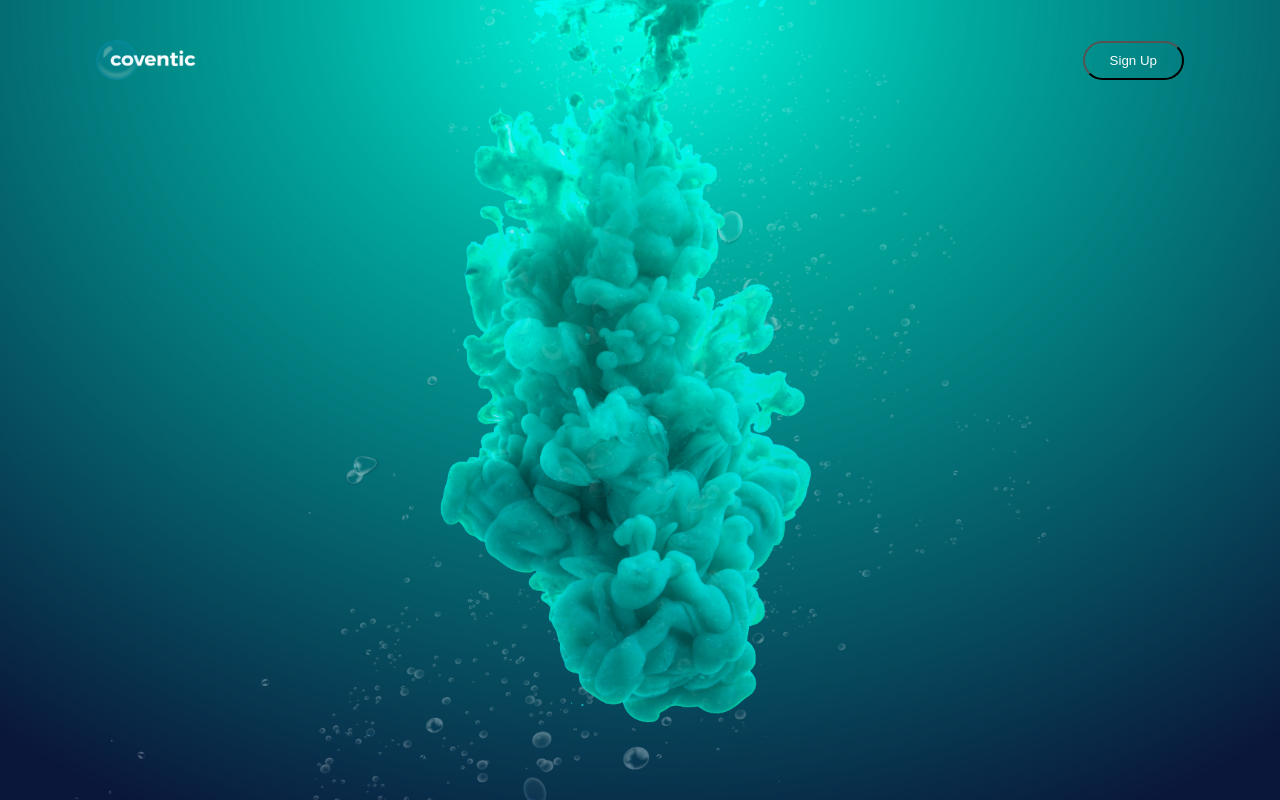
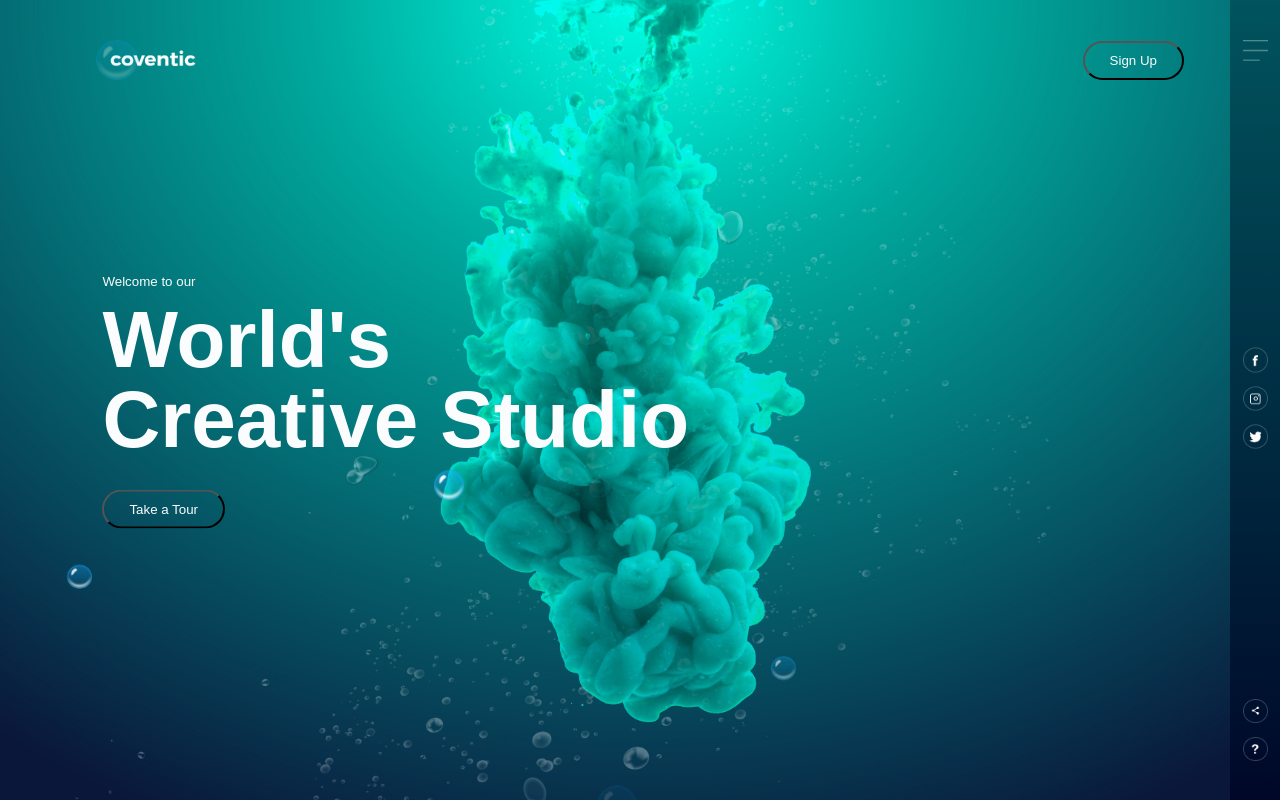
Before and after one commit to Track-suite/CssAnimation, a plain HTML site: page index.html in a window 1280 px wide. Drawn offline with Linux system fonts and the light colour scheme.

Commit message:
added animations

```diff
--- a/index.html
+++ b/index.html
@@ -12,6 +12,34 @@
       <div class="navbar">
         <img src="images/img/logo.png" class="logo" />
         <button type="button">Sign Up</button>
+
+      </div>
+      <div class="content">
+          <small>Welcome to our </small>
+          <h1>World's <br>Creative Studio</h1>
+          <button type="button">Take a Tour</button>
+      </div>
+      <div class="sidebar">
+          <img src="images/img/menu.png" class="menu">
+          <div class="social-links">
+              <img src="images/img/fb.png">
+              <img src="images/img/ig.png">
+              <img src="images/img/tw.png">
+          </div>
+          <div class="useful-links">
+            <img src="images/img/share.png">
+            <img src="images/img/info.png">
+
+        </div>
+      </div>
+      <div class="bubble">
+          <img src="images/img/bubble.png">
+          <img src="images/img/bubble.png">
+          <img src="images/img/bubble.png">
+          <img src="images/img/bubble.png">
+          <img src="images/img/bubble.png">
+          <img src="images/img/bubble.png">
+          <img src="images/img/bubble.png">
       </div>
     </div>
   </body>
--- a/styles.css
+++ b/styles.css
@@ -32,3 +32,105 @@ button {
   outline: none;
   cursor: pointer;
 }
+.content{
+  color: #fbfcfd;
+  position: absolute;
+  top: 50%;
+  left: 8%;
+  transform: translateY(-50%);
+  z-index: 2;
+}
+h1{
+  font-size: 80px;
+  margin: 10px 0 30px;
+  line-height: 80px;
+}
+.sidebar{
+  width: 50px;
+  height: 100vh;
+  background: linear-gradient(#00545d, #000729);
+  position: absolute;
+  right: 0;
+  top: 0;
+}
+.menu{
+  display: block;
+  width: 25px;
+  margin: 40px auto 0;
+  cursor: pointer;
+}
+.social-links img, .useful-links img{
+  width: 25px;
+  margin: 5px auto;
+  cursor: pointer;
+
+}
+.social-links{
+  width: 50px;
+  text-align: center;
+  position: absolute;
+  top: 50%;
+  transform: translateY(-50%);
+}
+.useful-links{
+  width: 50px;
+  text-align: center;
+  position: absolute;
+  bottom: 30px;
+}
+.bubble img{
+  width: 50px;
+  animation: bubbles 7s linear infinite;
+
+}
+.bubble{
+  width: 100%;
+  display: flex;
+  align-items: center;
+  justify-content: space-around;
+  position: absolute;
+  bottom: -100px;;
+}
+@keyframes bubbles {
+  0%{
+    transform: translateY(0);
+    opacity: 0;
+
+  }
+  50%{
+   ;
+    opacity: 1;
+  }
+  70%{
+
+    opacity: 1;
+  }
+  100%{
+    transform: translateY(-80vh);
+    opacity: 0;
+  }
+}
+.bubble img:nth-child(1){
+   animation-delay: 2s;
+   width: 25px;
+}
+.bubble img:nth-child(2){
+  animation-delay: 10s;
+  width: 75px;
+}.bubble img:nth-child(3){
+  animation-delay: 1s;
+  width: 30px;
+}.bubble img:nth-child(4){
+  animation-delay: 4.5s;
+  width: 40px;
+}.bubble img:nth-child(5){
+  animation-delay: 3s;
+  width: 25px;
+}.bubble img:nth-child(6){
+  animation-delay: 6s;
+  width: 50px;
+}
+.bubble img:nth-child(7){
+  animation-delay: 8s;
+  width: 100px;
+}
```
